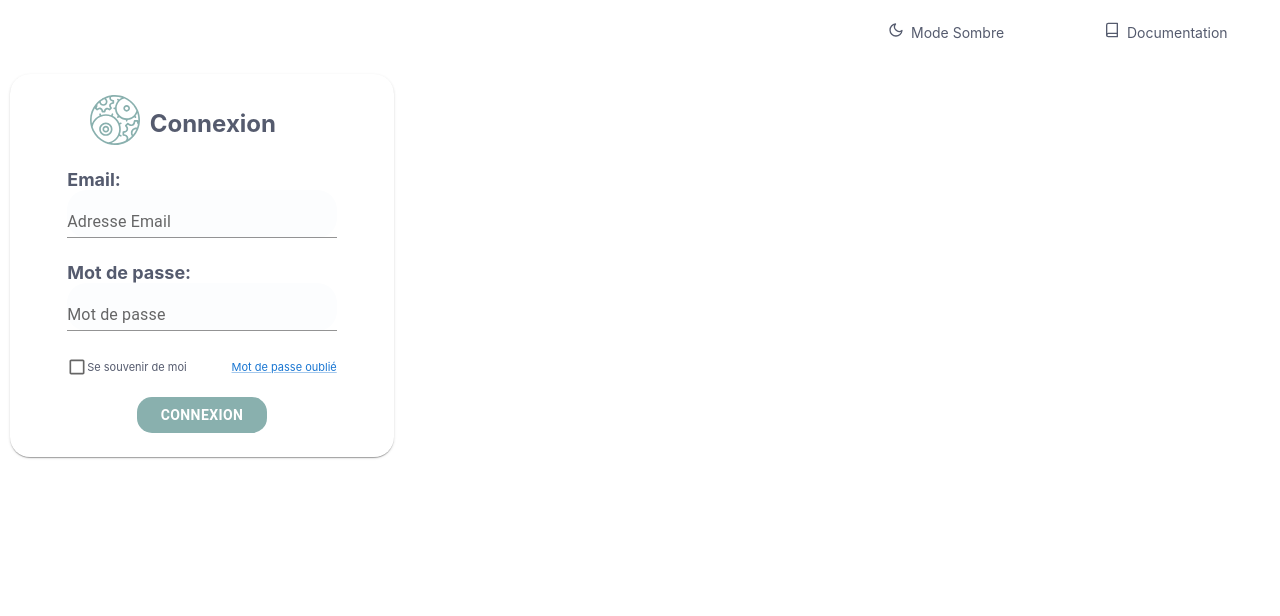
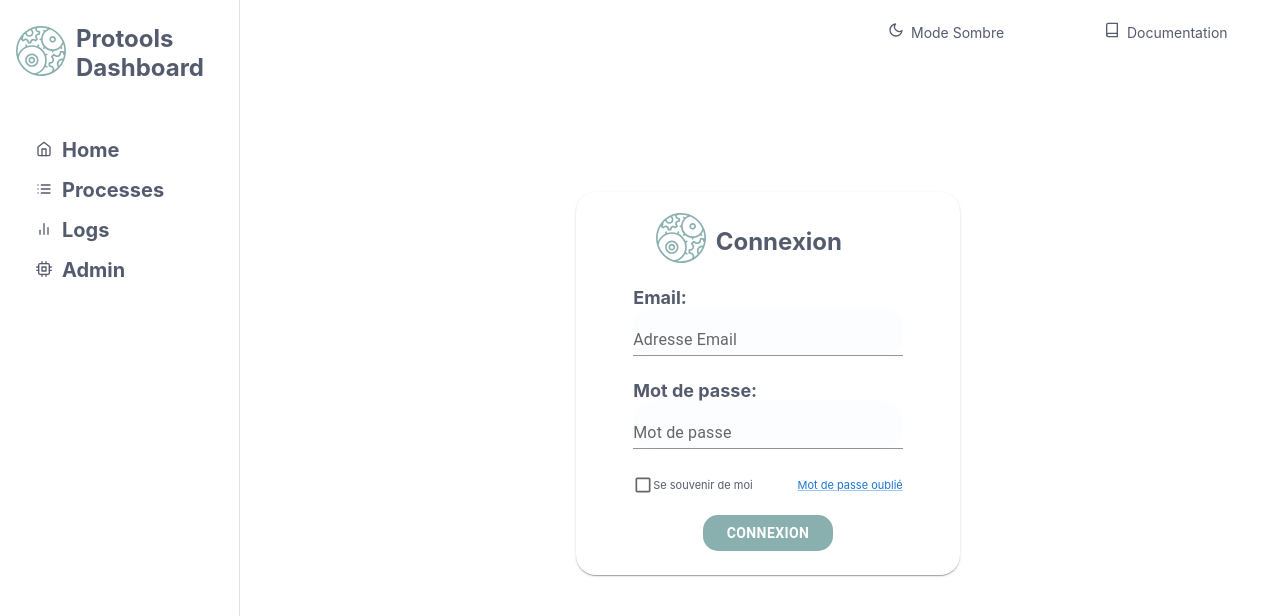
Before and after one commit to POCProtools/ProtoolsUI, a React (Create React App) app: page / in a window 1280 px wide. Shown: the top 616 px of the page. Built offline with nearby package versions, Linux system fonts and the light colour scheme.

Commit message:
fix card position

```diff
--- a/src/components/pages/login/component.js
+++ b/src/components/pages/login/component.js
@@ -32,7 +32,8 @@ const useStyles = makeStyles()(theme => {
       alignItems: "center",
       justifyContent: "center",
       width: "30%",
-      margin: 10,
+      marginLeft: "45%",
+      marginTop: "10%",
     },
     TitleHeader: {
       //margin: 5,
@@ -100,6 +101,8 @@ const Login = () => {
   return (
     <>
       <Header />
+      <SideBar />
+      <Grid container justify="center">
         <CustomCard className={classes.card}>
           <CardContent>
             <div className={classes.TitleHeader}>
@@ -195,6 +198,7 @@ const Login = () => {
             </Box>
           </CardContent>
         </CustomCard>
+      </Grid>
     </>
   )
 }
--- a/src/components/shared/card.js
+++ b/src/components/shared/card.js
@@ -8,8 +8,8 @@ const CustomCard = styled(Card)(({ theme }) => ({
   color: palette.primary.main,
   borderRadius: 20,
   boxShadow: 3,
-  position: "relative",
-  zIndex: 0,
+  //position: "relative",
+  //zIndex: 0,
 }))
 
 export default CustomCard
--- a/src/components/shared/sidepanel.js
+++ b/src/components/shared/sidepanel.js
@@ -1,5 +1,12 @@
 import React, { useState } from "react"
-import { Grid, Typography, Link, CardContent, Button } from "@mui/material"
+import {
+  Grid,
+  Typography,
+  Link,
+  CardContent,
+  Button,
+  Drawer,
+} from "@mui/material"
 import { makeStyles } from "tss-react/mui"
 import { FiHome, FiList, FiBarChart2, FiCpu } from "react-icons/fi"
 
@@ -36,13 +43,25 @@ const useStyles = makeStyles()(theme => {
   }
 })
 
+const drawerWidth = 240
+
 const SideBar = () => {
   const { classes } = useStyles()
   //TODO : Gestion state page actuelle
   return (
-    <>
-      <Typography color="primary" noWrap>
-        <Grid spacing={2} sx={{ marginTop: 3, marginBottom: 5 }}>
+    <Drawer
+      sx={{
+        width: drawerWidth,
+        flexShrink: 0,
+        "& .MuiDrawer-paper": {
+          width: drawerWidth,
+          boxSizing: "border-box",
+        },
+      }}
+      variant="permanent"
+      anchor="left"
+    >
+      <Grid spacing={2} sx={{ marginTop: 3, marginBottom: 5, marginLeft: 2 }}>
         <Logo
           // @ts-ignore
           className={classes.logo}
@@ -52,8 +71,8 @@ const SideBar = () => {
           Dashboard
         </span>
       </Grid>
-      </Typography>
-      <Grid direction="column" spacing={3} sx={{ marginTop: 3 }} xs={4}>
+
+      <Grid direction="column" spacing={3} sx={{ marginLeft: 2 }} xs={4}>
         <Link to="/" className={classes.link}>
           <Grid sx={{ marginTop: 2 }}>
             <FiHome className={classes.icon} />
@@ -79,7 +98,7 @@ const SideBar = () => {
           </Grid>
         </Link>
       </Grid>
-    </>
+    </Drawer>
   )
 }
 
```
Lines whose indentation alone changed are shown as unchanged.
